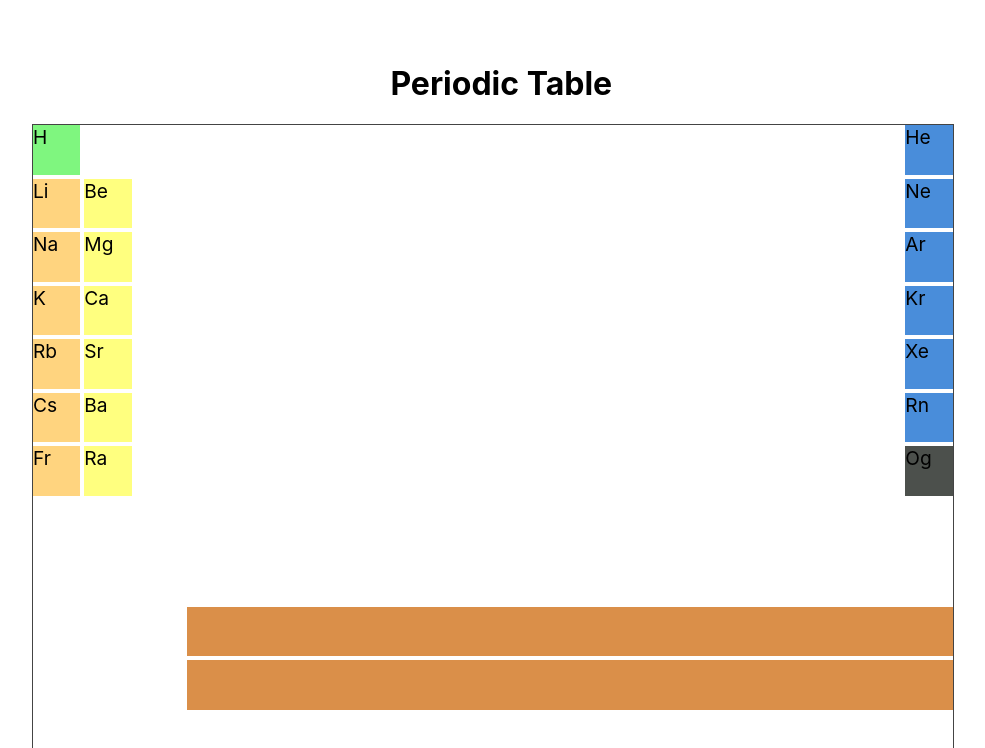
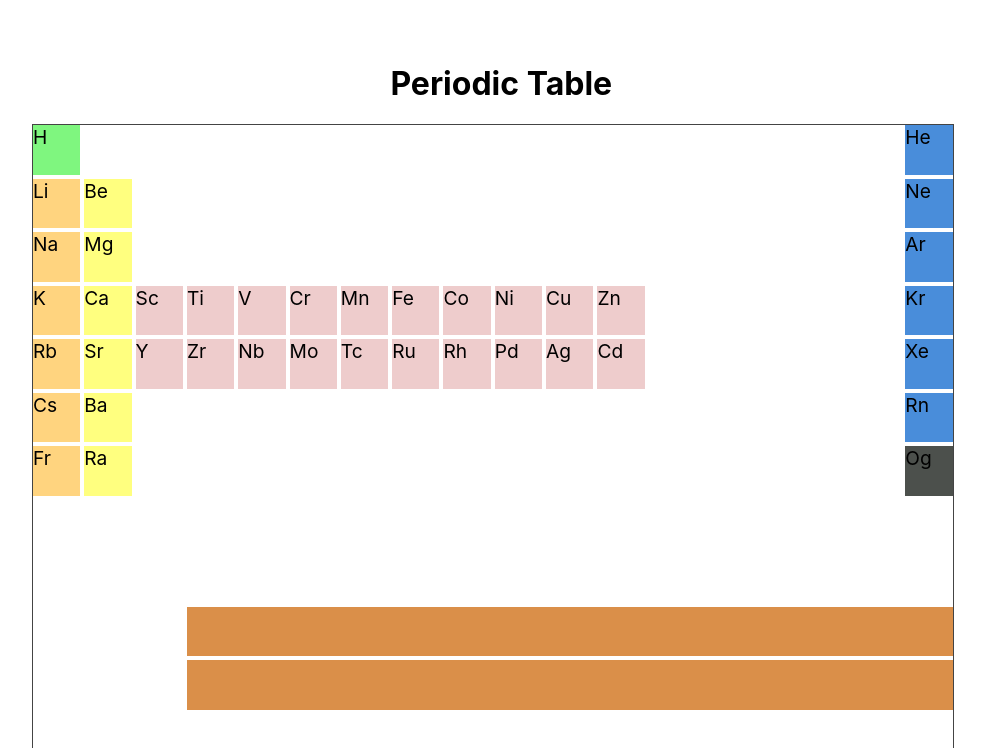
Before and after one commit to anilkris/periodictable, a React (Create React App) app: page / in a window 1280 px wide. Shown: the top 748 px of the page, without its empty margins (96-1081 px from the left). Built offline with nearby package versions, Linux system fonts and the light colour scheme.

Commit message:
update table

```diff
--- a/src/App.css
+++ b/src/App.css
@@ -31,7 +31,8 @@ header {
 .Alkali
 { background-color: rgb(255, 212, 127); }
 .Alkaline .Alkaline     { background-color: rgb(255, 255, 127); }
-.Transition .Transition { background-color: rgb(238, 204, 204); }
+.Transition
+ { background-color: rgb(238, 204, 204); }
 .Poor .Poor             { background-color: rgb(136, 238, 221); }
 .Metalloid .Metalloid	{ background-color: rgb(136, 221, 153); }
 .Halogen .Halogen		{ background-color: rgb(102, 221, 204); }
@@ -170,6 +171,119 @@ header {
   grid-row : 6 / 7;
   background-color: rgb(73, 141, 218);
 }
+.Sc {
+  grid-column: 3 / 4;
+  grid-row : 4 / 5;
+
+}
+.Ti {
+
+  grid-column: 4 / 5;
+  grid-row : 4 / 5;
+}
+.V {
+
+  grid-column: 5/ 6;
+  grid-row : 4 / 5;
+}
+.Cr {
+  grid-column: 6 / 7;
+  grid-row : 4 / 5;
+}
+.Mn {
+  grid-column:  7 / 8;
+  grid-row : 4 / 5;
+}
+.Fe {
+  grid-column: 8 / 9;
+  grid-row : 4 / 5;
+}
+
+
+.Co {
+  grid-column: 9 / 10;
+  grid-row : 4 / 5;
+}
+
+
+.Ni {
+  grid-column: 10 / 11;
+  grid-row : 4 / 5;
+}
+
+.Cu {
+  grid-column: 11 / 12;
+  grid-row : 4 / 5;
+}
+.Zn {
+  grid-column: 12 / 13;
+  grid-row : 4 / 5;
+}
+
+
+.Y {
+  grid-column: 3 / 4;
+  grid-row : 5 / 6;
+
+}
+.Zr {
+
+  grid-column: 4 / 5;
+  grid-row : 5 / 6;
+}
+.Nb {
+
+  grid-column: 5/ 6;
+  grid-row : 5 / 6;
+}
+.Mo {
+  grid-column: 6 / 7;
+  grid-row : 5 / 6;
+
+
+}
+.Tc {
+  grid-column:  7 / 8;
+  grid-row : 5 / 6;
+
+}
+.Ru {
+  grid-column: 8 / 9;
+  grid-row : 5 / 6;
+}
+
+
+.Rh {
+  grid-column: 9 / 10;
+  grid-row : 5 / 6;
+}
+
+
+.Pd {
+  grid-column: 10 / 11;
+
+  grid-row : 5 / 6;
+}
+
+.Ag {
+  grid-column: 11 / 12;
+  grid-row : 5 / 6;
+}
+.Cd {
+  grid-column: 12 / 13;
+  grid-row : 5 / 6;
+
+
+}
+
+
+
+
+
+
+
+
+
 
 .Og {
 
--- a/src/App.js
+++ b/src/App.js
@@ -2,6 +2,7 @@ import React, { Component } from 'react';
 import {FirstColumn} from './FirstColumn.js';
 import {SecondColumn} from './SecondColumn.js';
 import {LastColumn} from './LastColumn.js';
+import {ThirdBox} from './ThirdBox';
 import './App.css';
 
 class App extends Component {
@@ -15,6 +16,7 @@ class App extends Component {
 
       <FirstColumn />
       <SecondColumn />
+      <ThirdBox />
       <LastColumn />
         <div className="Elem Elem_57_71">
         </div>
--- /dev/null
+++ b/src/ThirdBox.js
@@ -0,0 +1,80 @@
+import React from 'react';
+
+
+export const ThirdBox = () => <React.Fragment>
+
+    <div className="Elem Transition Sc">
+       Sc
+    </div>
+
+    <div className="Elem Transition Ti">
+       Ti
+    </div>
+    <div className="Elem Transition V">
+        V
+    </div>
+    <div className="Elem Transition Cr">
+         Cr
+    </div>
+    <div className="Elem Transition Mn">
+         Mn
+    </div>
+
+    <div className="Elem Transition Fe">
+        Fe
+    </div>
+
+    <div className="Elem Transition Co">
+        Co
+    </div>
+
+    <div className="Elem Transition Ni">
+        Ni
+    </div>
+   <div className="Elem Transition Cu">
+        Cu
+    </div>
+
+    <div className="Elem Transition Zn">
+        Zn
+    </div>
+
+
+
+    <div className="Elem Transition Y">
+      Y
+    </div>
+
+    <div className="Elem Transition Zr">
+      Zr
+    </div>
+    <div className="Elem Transition Nb">
+       Nb
+    </div>
+    <div className="Elem Transition Mo">
+         Mo
+    </div>
+    <div className="Elem Transition Tc">
+        Tc
+    </div>
+
+    <div className="Elem Transition Ru">
+        Ru
+    </div>
+
+    <div className="Elem Transition Rh">
+        Rh
+    </div>
+
+    <div className="Elem Transition Pd">
+        Pd
+    </div>
+   <div className="Elem Transition Ag">
+        Ag
+    </div>
+
+    <div className="Elem Transition Cd">
+        Cd
+    </div>
+
+</React.Fragment>;
```
